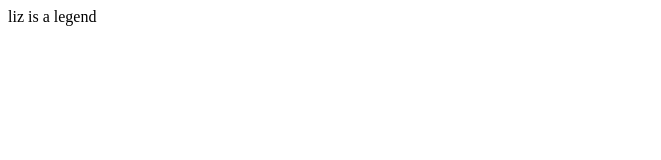
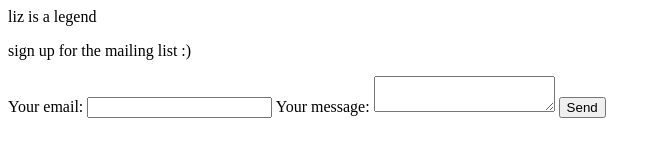
Before and after one commit to joshagilend/lioness.io, a plain HTML site: page index.html in a window 1280 px wide. Shown: the whole page, without its empty margins (0-661 px from the left). Drawn offline with Linux system fonts and the light colour scheme.

Commit message:
Update index.html

```diff
--- a/index.html
+++ b/index.html
@@ -1,3 +1,22 @@
 <html>
   <p>liz is a legend</p>
+
+  <p>sign up for the mailing list :)</p>
+
+  <!-- modify this form HTML and place wherever you want your form -->
+  <form
+    action="https://formspree.io/f/myzyqdyz"
+    method="POST"
+  >
+    <label>
+      Your email:
+      <input type="email" name="email">
+    </label>
+    <label>
+      Your message:
+      <textarea name="message"></textarea>
+    </label>
+    <!-- your other form fields go here -->
+    <button type="submit">Send</button>
+  </form>
 </html>
```
